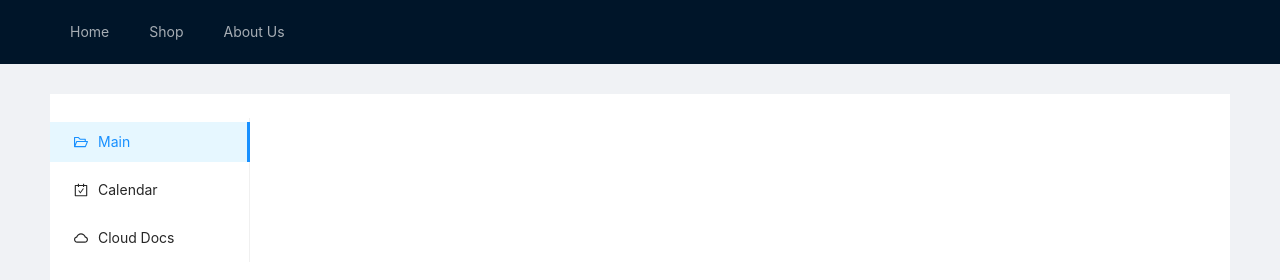
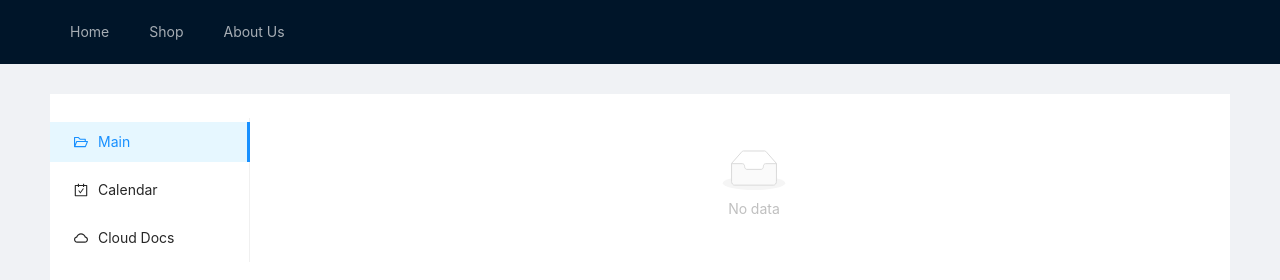
Before and after one commit to GushciucMax/TWeb, a React (Create React App) app: page / in a window 1280 px wide. Shown: the top 280 px of the page. Built offline with nearby package versions, Linux system fonts and the light colour scheme.

Commit message:
refactor

```diff
--- a/src/App.js
+++ b/src/App.js
@@ -6,9 +6,10 @@ import { HeaderLayout } from './Layouts/HeaderLayout/HeaderLayout';
 import { MenuLayout } from './Layouts/MenuLayout/MenuLayout';
 import { ContentLayout } from './Layouts/ContentLayout/ContentLayout';
 import { FooterLayout } from './Layouts/FooterLayout/FooterLayout';
-import { MAIN_PATH, CALENDAR_PATH, DOCS_PATH } from './helpers/constants';
+import { MAIN_PATH, CALENDAR_PATH, DOCS_PATH, HOME_PATH, SHOP_PATH, ABOUT_PATH } from './helpers/constants';
 import { Calendard } from './Components/Calendar/Calendar';
 import { contentMock } from './Mock/content';
+import { NoContent } from './Components/NoContent/NoContent'
 
 import FormDocs from './Components/FormDocs/FormDocs'
 
@@ -44,6 +45,15 @@ function App() {
 			          <Route exact path={DOCS_PATH}>
 			             <FormDocs />
 			          </Route>
+					  <Route exact path={HOME_PATH}>
+					  	 <NoContent />
+			          </Route>
+			          <Route exact path={SHOP_PATH}>
+			             <NoContent />
+			          </Route>
+			          <Route exact path={ABOUT_PATH}>
+			             <NoContent />
+			          </Route>
 			        </Switch>
 
 				</Layout>
--- a/src/Components/ContentCard/ContentCard.js
+++ b/src/Components/ContentCard/ContentCard.js
@@ -10,7 +10,7 @@ export const ContentCard = ({ img, title, description, index, initialState, setI
 
 	useEffect(() => {
 		if(removeElement.length) {
-			message.success(removeElement.title);
+			message.success("Component was deleted");
 		}
 	})
 
```
Also changed, not shown: 1 other file (tests, documents, lock files or other folders).
